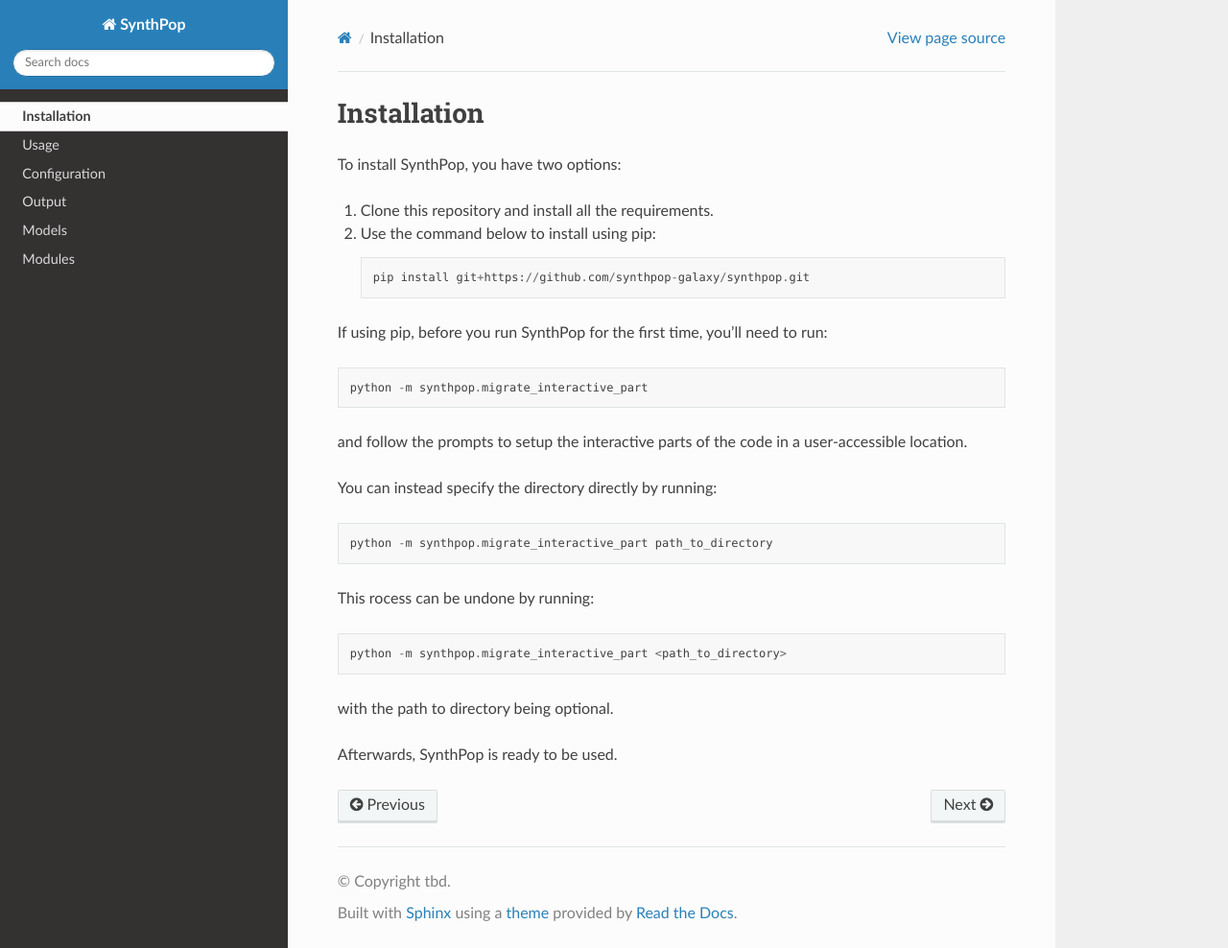
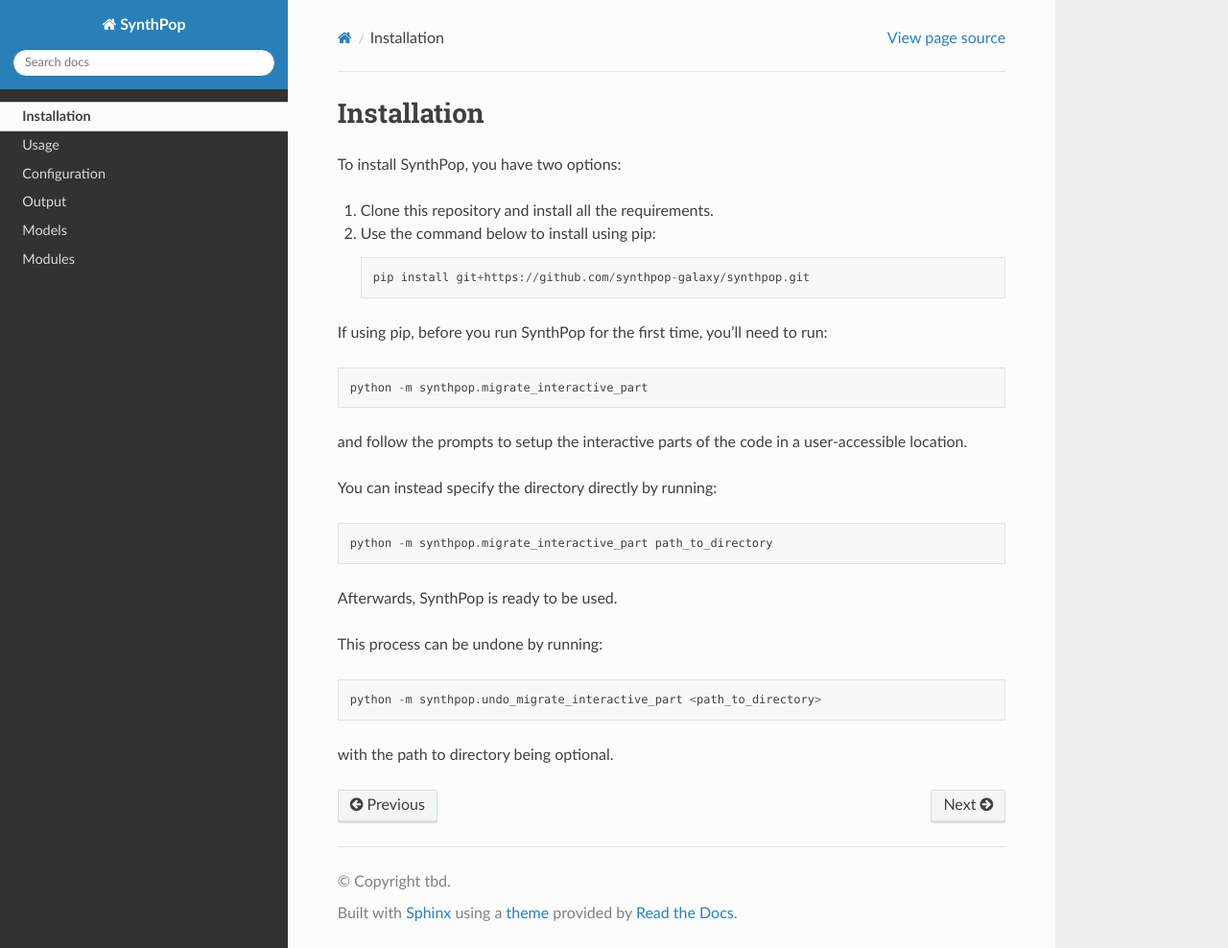
Before and after one commit to synthpop-galaxy/synthpop, a Sphinx documentation site: the page built from docs/source/installation.rst, in a window 1280 px wide and 988 px high. Shown: the whole window at 96% size. Built offline with Sphinx 7.4.7 and the Read the Docs theme 3.1.0, drawn with Linux system fonts in a browser that asks for light colours.

Commit message:
Update installation.rst

```diff
--- a/docs/source/installation.rst
+++ b/docs/source/installation.rst
@@ -18,10 +18,10 @@
 
     python -m synthpop.migrate_interactive_part path_to_directory
 
-This rocess can be undone by running::
+Afterwards, SynthPop is ready to be used.
 
-    python -m synthpop.migrate_interactive_part <path_to_directory>
+This process can be undone by running::
+
+    python -m synthpop.undo_migrate_interactive_part <path_to_directory>
 
 with the path to directory being optional.
-
-Afterwards, SynthPop is ready to be used.
```
